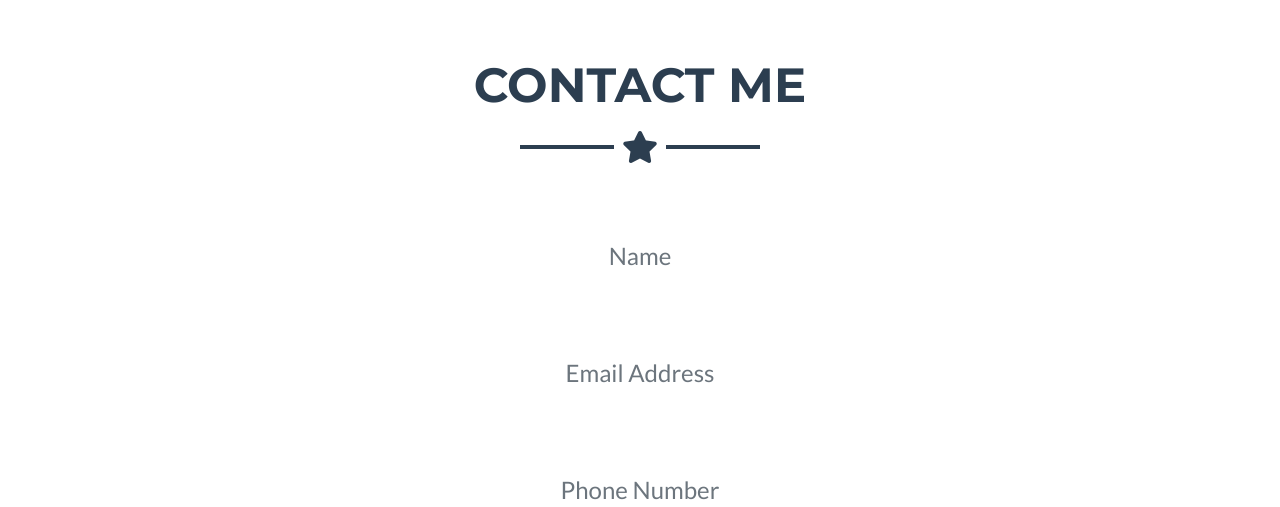
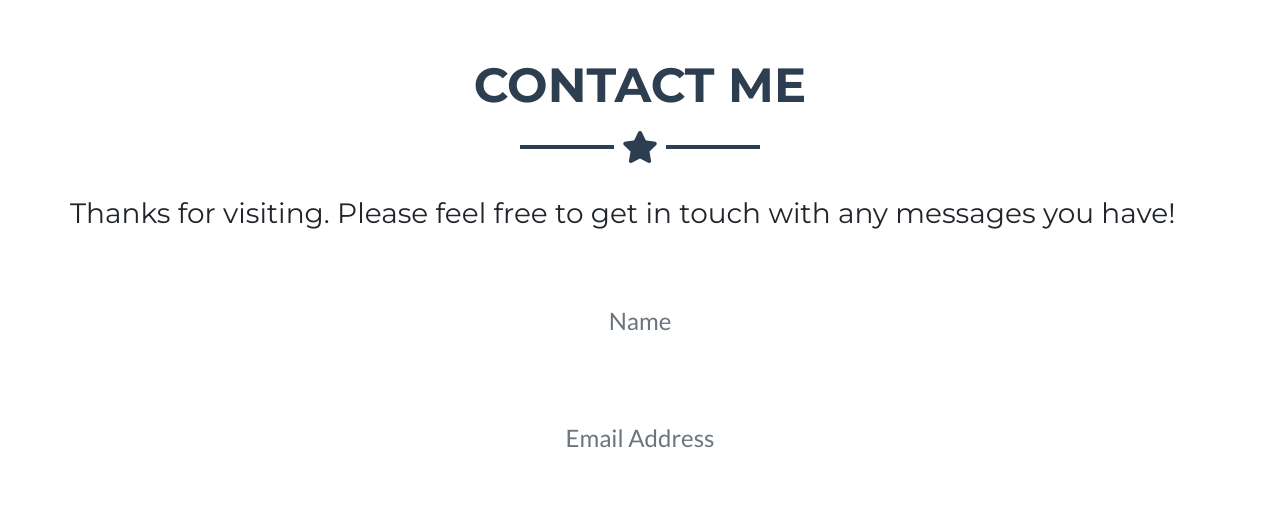
Before and after one commit to Code-Institute-Submissions/guess_the_footballer_game, a Flask app: page /contact in a window 1280 px wide. Shown: the part 106-613 px from the top of the page. Run offline with Flask 2, Linux system fonts and the light colour scheme; some libraries are stand-ins or nearby versions.

Commit message:
added thanks for visiting message

```diff
--- a/templates/contact.html
+++ b/templates/contact.html
@@ -6,6 +6,9 @@
         <h2 class="text-center text-uppercase text-secondary mb-0">Contact Me</h2>
         <hr class="star-dark mb-5">
         <div class="row">
+          <div class="contact-text">
+            <h3 class="font-weight-light">Thanks for visiting. Please feel free to get in touch with any messages you have!</h3><br>
+          </div>
           <div class="col-lg-8 mx-auto">
            <form>
               <div class="control-group">
```
